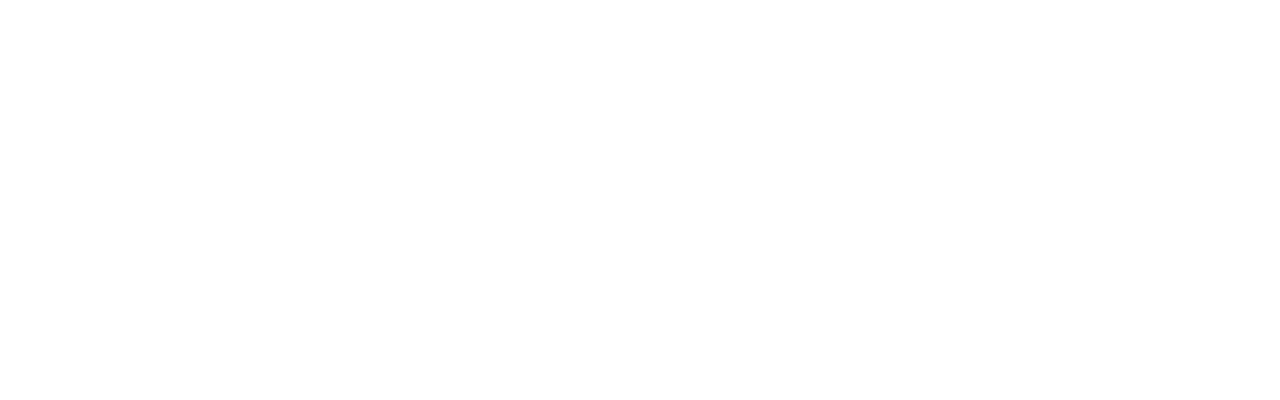
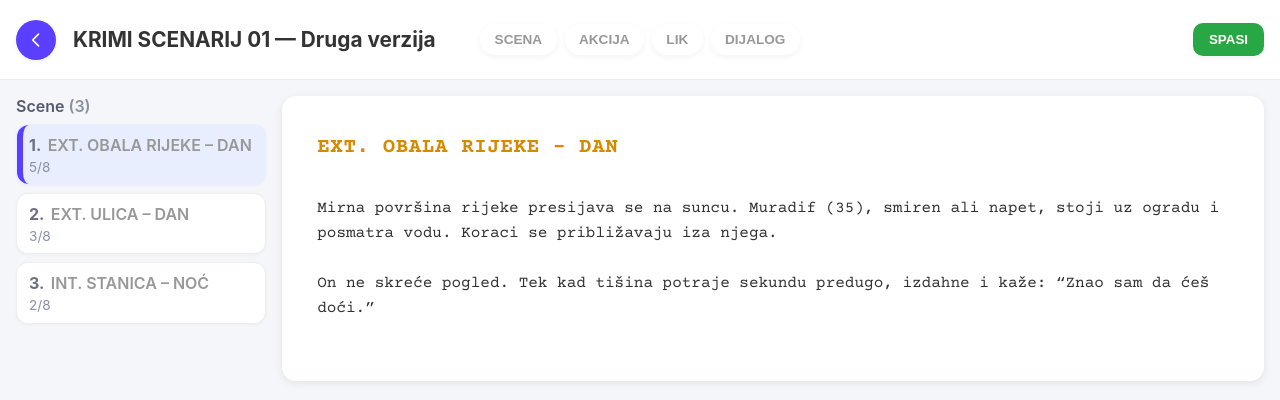
Before and after one commit to avelic5/ScenarijPro, a plain HTML site: page html/writing.html in a window 1280 px wide. Drawn offline with nearby package versions, Linux system fonts and the light colour scheme.

Commit message:
Urađena druga stranica

```diff
--- a/css/writing.css
+++ b/css/writing.css
@@ -0,0 +1,198 @@
+/* Varijable smještene u pseudoklasu root */
+:root{
+  --brand:#5B3FFF;
+  --brand-100:#E9EEFF;
+  --text:#333;
+  --muted:#555B6D;
+  --paper:#fff;
+  --header-bg:#fff;
+  --btn-shadow: 0 2px 6px rgba(0,0,0,0.05);
+  --leters:#f5f5ff;
+}
+
+*,*::before,*::after{ box-sizing:border-box; }
+html,body{ height:100%; font-size:100%; }
+body{
+  margin:0;
+  background:#f5f6fa;
+  color:var(--text);
+  font-family: "Inter", system-ui, -apple-system, "Segoe UI", Roboto, Arial, sans-serif;
+
+
+}
+
+/* Zaglavlje */
+.app-header{
+  position: sticky;
+  top:0;
+ z-index:50;
+  display:grid;
+  grid-template-columns: 1fr auto 1fr; /*auto ovdje igra ulogu kao content-size*/
+  align-items:center;
+  gap:1rem;
+  padding: .75rem 1rem;
+  height:10vh;
+  background: var(--header-bg);
+  border-bottom: 1px solid #e9e9ee;
+}
+
+.header-left{
+  display:flex;
+  align-items:center;
+  min-width: fit-content;
+  gap:.75rem;
+  min-width:0; /* da title može skraćivati, inace je najmanja content-size */
+}
+.project-title{
+  font-size: 1.3rem;
+  font-weight: 600;
+  color: var(--text);
+  white-space: nowrap;
+  overflow: hidden;
+  text-overflow: ellipsis;
+  margin:0;
+}
+
+.back-btn{
+  display:inline-flex;
+  align-items:center;
+  justify-content:center;
+  width:40px;
+  height:40px;
+  margin-right:5px;
+  border-radius:50%;
+  background: var(--brand);
+
+  border:none;
+  cursor:pointer;
+  box-shadow: var(--btn-shadow);
+}
+
+.header-center{ /*ovo je za buttone u sredini*/
+  display:flex;
+  justify-content:center;
+  align-items:center;
+  gap:.5rem;
+  flex-wrap: wrap; /* prelamanje u 2 reda na manjim ekranima */
+}
+.mode-btn{
+  text-transform: uppercase;
+  font-size: .85rem;
+  background:var(--letters);
+  font-weight:900;
+  color:#989898;
+  border:none; border-radius: 9999px;
+  padding:.5rem .9rem;
+  cursor:pointer;
+  box-shadow: var(--btn-shadow);
+  transition: background-color .15s ease;
+}
+.mode-btn:hover{ background:#f0f0f0; } /* zahtjevana boja na hover */
+
+.header-right{ display:flex; justify-content:flex-end; }
+.save-btn{
+  text-transform: uppercase;
+  font-weight: 600;
+  background:#28a745; color:#fff;
+  border:none; border-radius: 10px;
+  padding:.55rem 1rem; cursor:pointer;
+  box-shadow: var(--btn-shadow);
+  transition: background-color .2s ease; /* 0.2s kako je traženo */
+}
+.save-btn:hover{ background:#218838; }
+
+/* ===== Layout ===== */
+.layout{
+  display:flex;
+  align-items: flex-start;
+
+  gap:1rem;
+  padding: 1rem;
+}
+
+/* Sidebar */
+.sidebar{
+  width:250px;
+  flex: 0 0 250px;
+}
+.sidebar-title{
+  font-weight:600;
+  color:var(--muted);
+  margin-bottom:.5rem;
+}
+.sidebar-title .count{ color:#8b90a3; }
+
+.scene-list{
+  list-style:none; padding:0; margin:0; display:flex; flex-direction:column; gap:.5rem;
+}
+.scene-item{
+  background:#fff;
+  border-radius:12px;
+  padding:.6rem .75rem;
+  box-shadow: 0 1px 3px rgba(0,0,0,.04);
+  border:1px solid #eee;
+}
+.scene-item .scene-main{
+  display:flex; align-items:center; gap:.4rem;
+}
+.scene-no{ font-weight:700; color:#6a6f82; }
+.scene-title{  color:#989898;; font-weight:600; }
+.scene-pages{
+  margin-top:.25rem;
+  font-size:.85rem;
+  color:#8b90a3;
+}
+
+/* Aktivna scena */
+.scene-item.active{
+  position: relative; /*radi pseudo elemenata poslije/prije */
+  background: var(--brand-100);
+  border-color: transparent;
+}
+.scene-item.active::before{
+  content:""; position:absolute;
+  top:0; right:0; bottom:0; left:0;
+  border-left: 6px solid var(--brand);
+  border-radius:12px;
+}
+
+/* Editor */
+.editor-wrap{ flex:1 1 auto; min-width:0; }
+.editor-paper{
+  background: var(--paper);
+  border-radius: 14px;
+  padding: 2.2rem 2.2rem;
+  box-shadow: 0 2px 8px rgba(0,0,0,.08);
+  font-family: "Courier Prime", "Courier New", monospace;
+  line-height: 1.6;
+}
+.editor-paper p{ margin: 0 0 1.5em 0; } /* razmak 1.5em između pasusa */
+
+/* Naslov scene (samo to posebno formatiramo) */
+.scene-heading{
+  color:#D68A00;
+  font-size:130%;
+  text-transform: uppercase;
+  font-weight: 700;
+  letter-spacing: .03em;
+  margin: 0 0 1.5em 0;
+}
+
+/* ===== Responsivnost ===== */
+@media (max-width: 750px){
+  .layout{
+    flex-direction: column; /* sidebar ide iznad editora */
+  }
+  .sidebar{
+    width:100%;
+    flex-basis:auto;
+  }
+  html{
+    font-size: 80%;
+  }
+  .header-center{
+    max-width: 380px; /* da lakše prelomi u 2 reda */
+    margin: 0 auto;
+  }
+
+}
--- a/html/projects.html
+++ b/html/projects.html
@@ -4,7 +4,8 @@
 <head>
     <meta charset="UTF-8">
     <meta name="viewport" content="width=device-width, initial-scale=1.0">
-    <title>Projects</title>
+    <title>Projekti</title>
+        <link href="https://fonts.googleapis.com/css2?family=Inter:wght@400;500;600&display=swap" rel="stylesheet">>
     <link href="../css/projects.css" rel="stylesheet">
 </head>
 
--- a/html/writing.html
+++ b/html/writing.html
@@ -0,0 +1,89 @@
+<!DOCTYPE html>
+<html lang="bs">
+<head>
+  <meta charset="UTF-8" />
+  <meta name="viewport" content="width=device-width, initial-scale=1.0"/>
+  <title>Pisanje scenarija</title>
+
+  <!-- font za scenarij -->
+  <link href="https://fonts.googleapis.com/css2?family=Courier+Prime:wght@400;700&display=swap" rel="stylesheet">
+  <link rel="stylesheet" href="../css/writing.css" />
+</head>
+<body>
+
+  <!-- ZAGLAVLJE-->
+  <header class="app-header">
+    <div class="header-left">
+      <button href="projekti.html" class="back-btn" aria-label="Nazad na projekte">
+        <svg viewBox="0 0 24 24" width="20" height="20" aria-hidden="true">
+          <path d="M15 19L8 12l7-7" fill="none" stroke="white" stroke-width="2" stroke-linecap="round" stroke-linejoin="round"/>
+        </svg>
+    </button>
+      <h1 class="project-title" title="KRIMI SCENARIJ 01 — Druga verzija"><strong>KRIMI SCENARIJ 01 — Druga verzija</strong></h1>
+    </div>
+
+    <div class="header-center">
+      <button class="mode-btn">SCENA</button>
+      <button class="mode-btn">AKCIJA</button>
+      <button class="mode-btn">LIK</button>
+      <button class="mode-btn">DIJALOG</button>
+    </div>
+
+    <div class="header-right">
+      <button class="save-btn">SPASI</button>
+    </div>
+  </header>
+
+  <!-- LAYOUT -->
+  <div class="layout">
+    <!-- Sidebar sa scenama -->
+    <aside class="sidebar">
+      <div class="sidebar-title">Scene <span class="count">(3)</span></div>
+
+      <ul class="scene-list">
+        <li class="scene-item active">
+          <div class="scene-main">
+            <span class="scene-no">1.</span>
+            <span class="scene-title">EXT. OBALA RIJEKE – DAN </span>
+          </div>
+          <div class="scene-pages">5/8</div>
+        </li>
+
+        <li class="scene-item">
+          <div class="scene-main">
+            <span class="scene-no">2.</span>
+            <span class="scene-title">EXT. ULICA – DAN</span>
+          </div>
+          <div class="scene-pages">3/8</div>
+        </li>
+
+        <li class="scene-item">
+          <div class="scene-main">
+            <span class="scene-no">3.</span>
+            <span class="scene-title">INT. STANICA – NOĆ</span>
+          </div>
+          <div class="scene-pages">2/8</div>
+        </li>
+      </ul>
+    </aside>
+
+    <!-- Editor -->
+    <main class="editor-wrap">
+      <article class="editor-paper">
+        <header class="scene-heading">EXT. OBALA RIJEKE – DAN</header>
+
+        <p>
+          Mirna površina rijeke presijava se na suncu. Muradif (35), smiren ali napet,
+          stoji uz ogradu i posmatra vodu. Koraci se približavaju iza njega.
+        </p>
+
+        <p>
+          On ne skreće pogled. Tek kad tišina potraje sekundu predugo, izdahne i kaže:
+          “Znao sam da ćeš doći.”
+        </p>
+      </article>
+    </main>
+  </div>
+
+</body>
+</html>
```
Also changed, not shown: html/user.html (+39 -0 lines).
